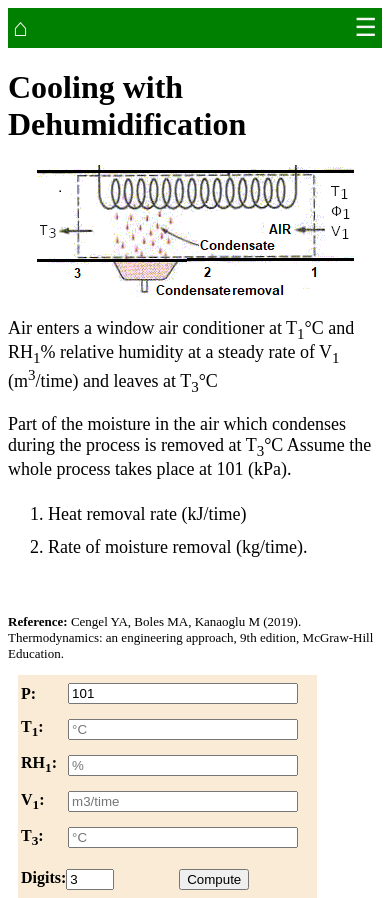
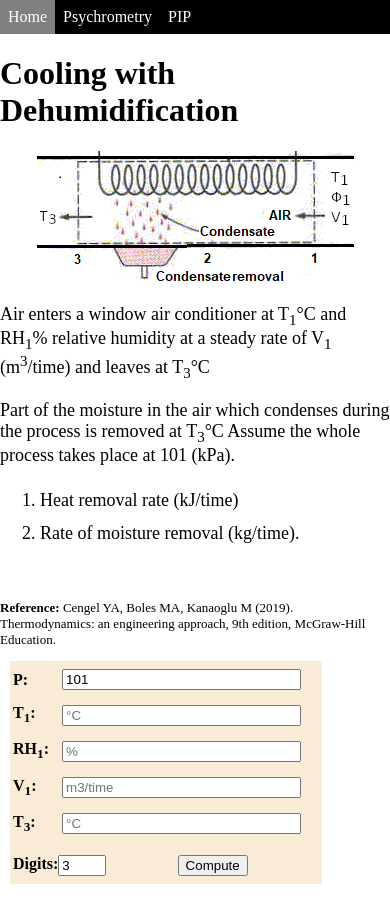
Before and after one commit to gbingol/sciencesuit_electron, an Electron app: page app/eng/psychrometry/coolingdehumid.html in a window 390 px wide. Drawn offline with Linux system fonts and the light colour scheme; no server answers.

Commit message:
common.css included

```diff
--- a/app/eng/psychrometry/coolingdehumid.html
+++ b/app/eng/psychrometry/coolingdehumid.html
@@ -5,6 +5,7 @@
 	<meta name="viewport" content="width=device-width, initial-scale=1.0">
 	<title>Cooling with Dehumidification</title>
 
+	<link href="../../css/common.css" rel="stylesheet">
 	<style>
 		table{
 			margin-left: 10px;
--- a/app/mainmenu.js
+++ b/app/mainmenu.js
@@ -1,16 +1,6 @@
 function createCSS()
 {
 	let s = `
-	.desktopmenubar
-	{
-		list-style-type: none;
-		margin: 0;
-		padding: 0;
-		overflow: hidden;
-		background-color: black;
-		width:100%;
-	}
-
 
 	li.singlemenu {
 		display: inline-block;
@@ -48,7 +38,6 @@ function createCSS()
 
 	.drop_menuitems  a {
 		color: black;
-
 		text-decoration: none;
 		display: block;
 		text-align: left;
@@ -62,153 +51,18 @@ function createCSS()
 		display: block;
 	}
 
-
-	.mobilemenubar
-	{
-		display: none;
-	}
-
-
-	div.mobilemenubar span.home
-	{
-		cursor:pointer;
-		font-size:2.2em;
-		float: left;
-		margin-left: 5px;
-	}
-
-	div.mobilemenubar span.navigator
-	{
-		cursor:pointer;
-		float: right;
-		margin-right: 5px;
-	}
-
-
-	@media only screen and (max-width:400px)
-	{
-		#desktopmenu
-		{
-			display:none;
-		}
-
-		.mobilemenubar
-		{
-			display: block;
-			position: relative;
-			width: 100%;
-			height: 40px;
-			text-align: center;
-			background-color: green;
-		}
-
-
-		.mobileoverlay
-		{
-			width: 100%;
-			height: 0%;
-			position: fixed;
-			z-index: 10;
-			top: 0;
-			left: 0;
-			background-color: rgba(0,100,0, 0.9);
-			overflow-x: hidden;
-			transition: 0.5s;
-		}
-
-		.overlay-content
-		{
-			position: relative;
-			top: 10%;
-			margin-top: 10%;
-			width: 100%;
-			text-align: center;
-		}
-
-		.mobileoverlay a
-		{
-			padding: 8px;
-			text-decoration: none;
-			font-size: 20px;
-			color: white;
-			display: block;
-			transition: 0.3s;
-		}
-
-		.mobileoverlay a:hover, .mobileoverlay a:focus
-		{
-			color: #f1f1f1;
-		}
-	}
 	`
 	let css = document.head.appendChild(document.createElement("style"));
 	css.innerHTML = s;
 }
 
 
-function createMobileMenuBar()
-{
-	let mobileDiv = document.body.appendChild(document.createElement("div"));
-	mobileDiv.id = "mobilemenu";
-	mobileDiv.className = "mobileoverlay";
-	mobileDiv.style.display = "none";
-
-	let divOverlayContent = mobileDiv.appendChild(document.createElement("div"));
-	divOverlayContent.className = "overlay-content";
-
-
-	let div = document.body.appendChild(document.createElement("div"));
-	div.className = "mobilemenubar";
-
-	//home button on the left
-	let home = div.appendChild(document.createElement("span"));
-	home.className="home";
-	home.innerHTML = "&#8962;";
-	home.style.cssText = "vertical-align: middle; line-height: 40px; font-size: 25px; color: whitesmoke;";
-	home.onclick = function(evt)
-	{
-		location.href= window.api.dirname() + "/index.html";
-	}
-
-	//navigator button which when clicked shows the link
-	let navigator = div.appendChild(document.createElement("span"));
-	navigator.style.cssText = "vertical-align: middle; line-height: 40px; font-size: 25px; color: whitesmoke;";
-	navigator.className="navigator";
-	navigator.innerHTML = "&#9776;";
-
-	//as of this point it is the mobile-overlay
-	navigator.onclick = function(evt)
-	{
-		mobileDiv.style.display = "block";
-		mobileDiv.style.height = "100%";
-
-		let btn = mobileDiv.appendChild(document.createElement("a"));
-		btn.innerHTML = "&times;";
-		btn.href = "javascript:void(0)";
-		btn.style.cssText = "display: block; position:fixed; font-size:40px; top:15px; right:35px; z-index:100";
-
-		btn.onclick = function (evt)
-		{
-			mobileDiv.style.height = "0%";
-			mobileDiv.removeChild(btn);
-			mobileDiv.style.display = "none";
-		}
-	}
-
-}
-
-
 function createDesktopMenu()
 {
-	let desktopDiv = document.body.appendChild(document.createElement("div"));
-	desktopDiv.id = "desktopmenu";
+	let titleBar = document.body.appendChild(document.createElement("div"));
 
-	let mobileDiv = document.body.appendChild(document.createElement("div"));
-	mobileDiv.id = "mobilemenu";
-	mobileDiv.className = "mobileoverlay";
-
-	let desktopMenuBar = desktopDiv.appendChild(document.createElement("ul"));
-	desktopMenuBar.className = "desktopmenubar";
+	let MenuBar = titleBar.appendChild(document.createElement("ul"));
+	MenuBar.style.cssText = "list-style-type: none; margin: 0; padding: 0; overflow: hidden; background-color: black; width:100%;"
 
 	let links = [
 		{"href":"index.html", "lbl": "Home" },
@@ -218,7 +72,7 @@ function createDesktopMenu()
 
 	for (let lnk of links)
 	{
-		let lstItem = desktopMenuBar.appendChild(document.createElement("li"));
+		let lstItem = MenuBar.appendChild(document.createElement("li"));
 		lstItem.className = "singlemenu";
 
 		let a = lstItem.appendChild(document.createElement("a"));
@@ -228,5 +82,4 @@ function createDesktopMenu()
 }
 
 createCSS();
-createMobileMenuBar();
 createDesktopMenu();
--- a/app/preload.js
+++ b/app/preload.js
@@ -61,4 +61,5 @@ let funcs =
 }
 
 
+
 contextBridge.exposeInMainWorld('api', funcs);
```
Also changed, not shown: app/eng/psychrometry/adiabaticmixing.html (+2 -0 lines), app/eng/psychrometry/calculator.html (+2 -0 lines), app/eng/psychrometry/evaporativecooling.html (+1 -0 lines), app/eng/psychrometry/heating_humidif.html (+1 -0 lines), app/pipmngr.html (+3 -0 lines).
